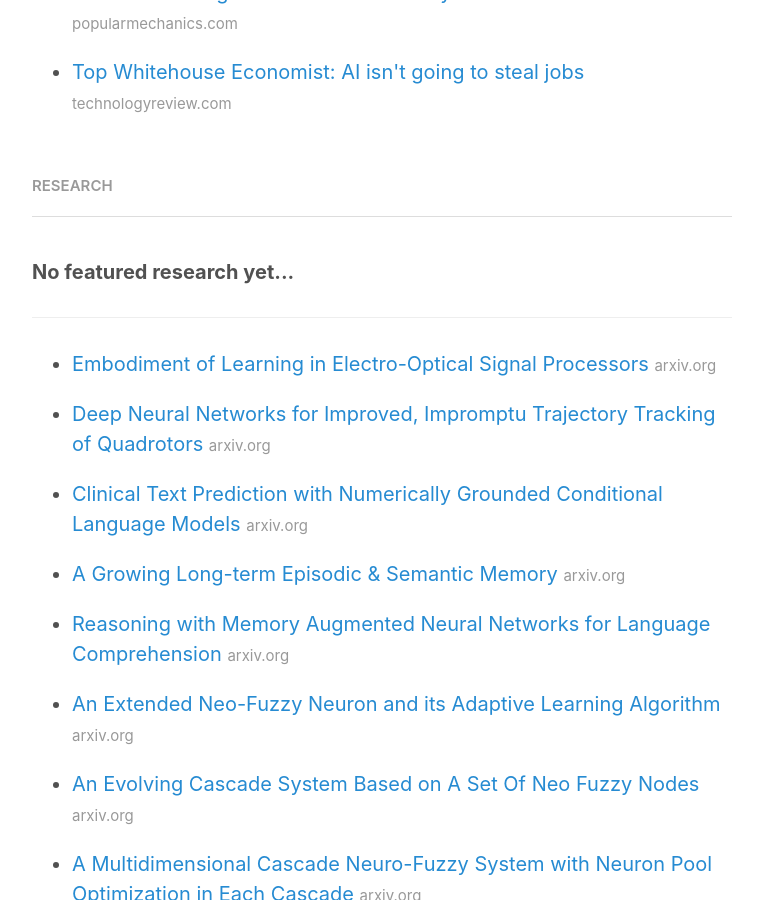
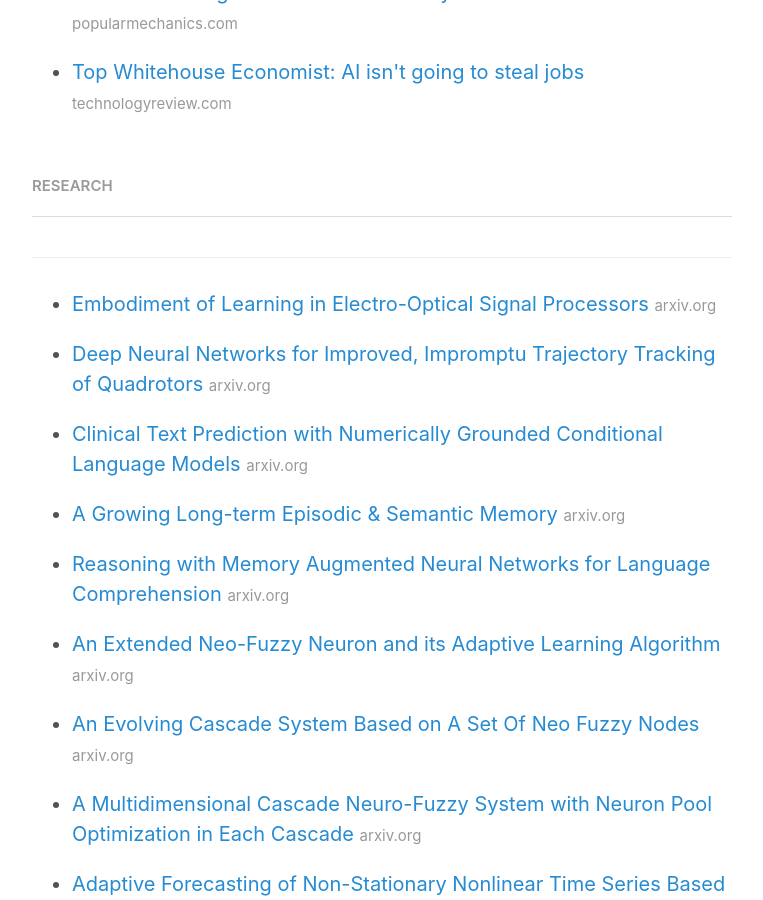
Before and after one commit to macawai/macawai.github.io, a Jekyll site: the page built from _pages/home.md, in a window 1280 px wide and 900 px high, scrolled down 1790 px. Shown: the whole window, without its empty margins (258-1021 px from the left). Built offline with Jekyll 4.4.1, drawn with Linux system fonts in a browser that asks for light colours.

Commit message:
Removing "missing" research text from Template

```diff
--- a/_layouts/weekly.html
+++ b/_layouts/weekly.html
@@ -160,10 +160,6 @@ layout: splash
     </article>
     {% endif %}
   {% endfor %}
-
-  {% if hasResearch == false %}
-    <b>No featured research yet...</b>
-  {% endif %}
 </div>
 
 <hr>
```
